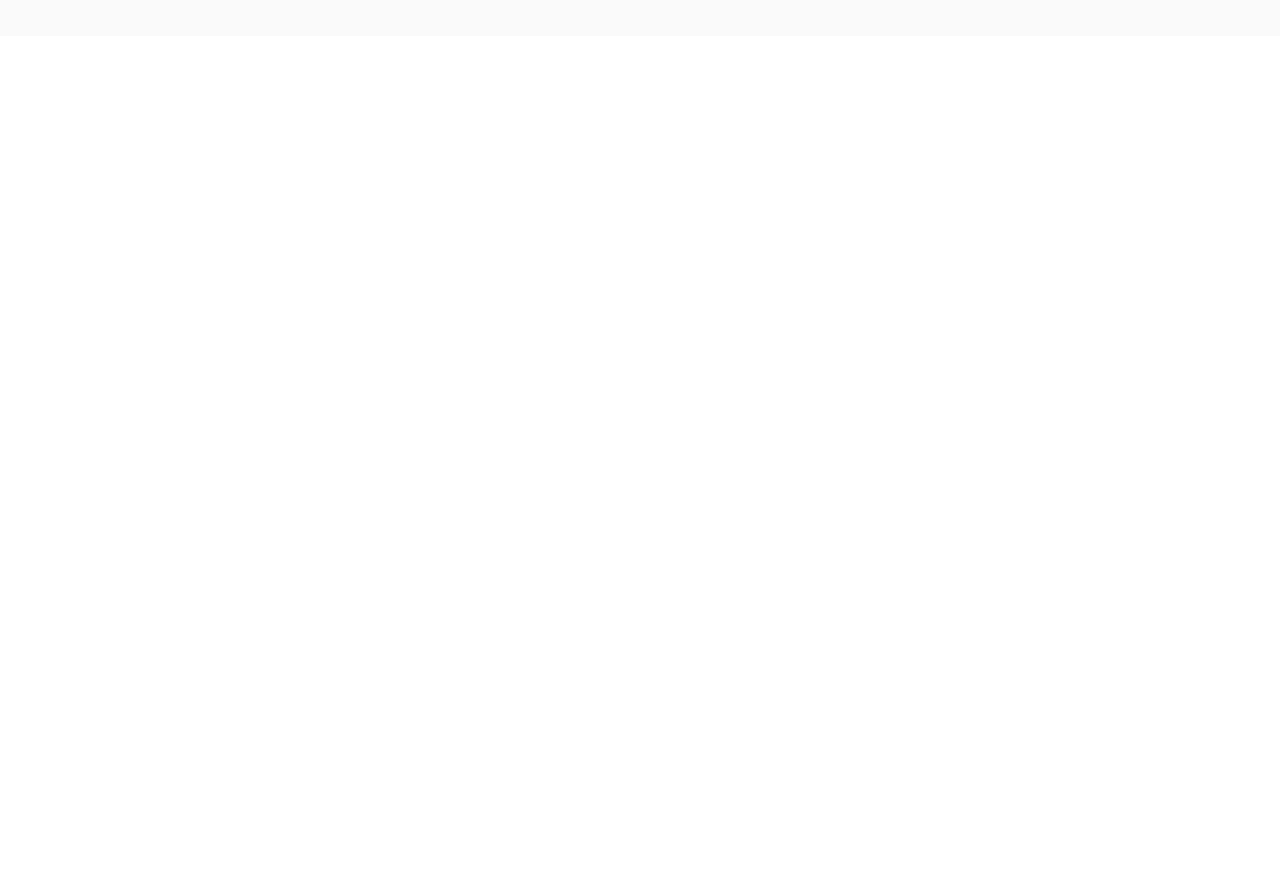
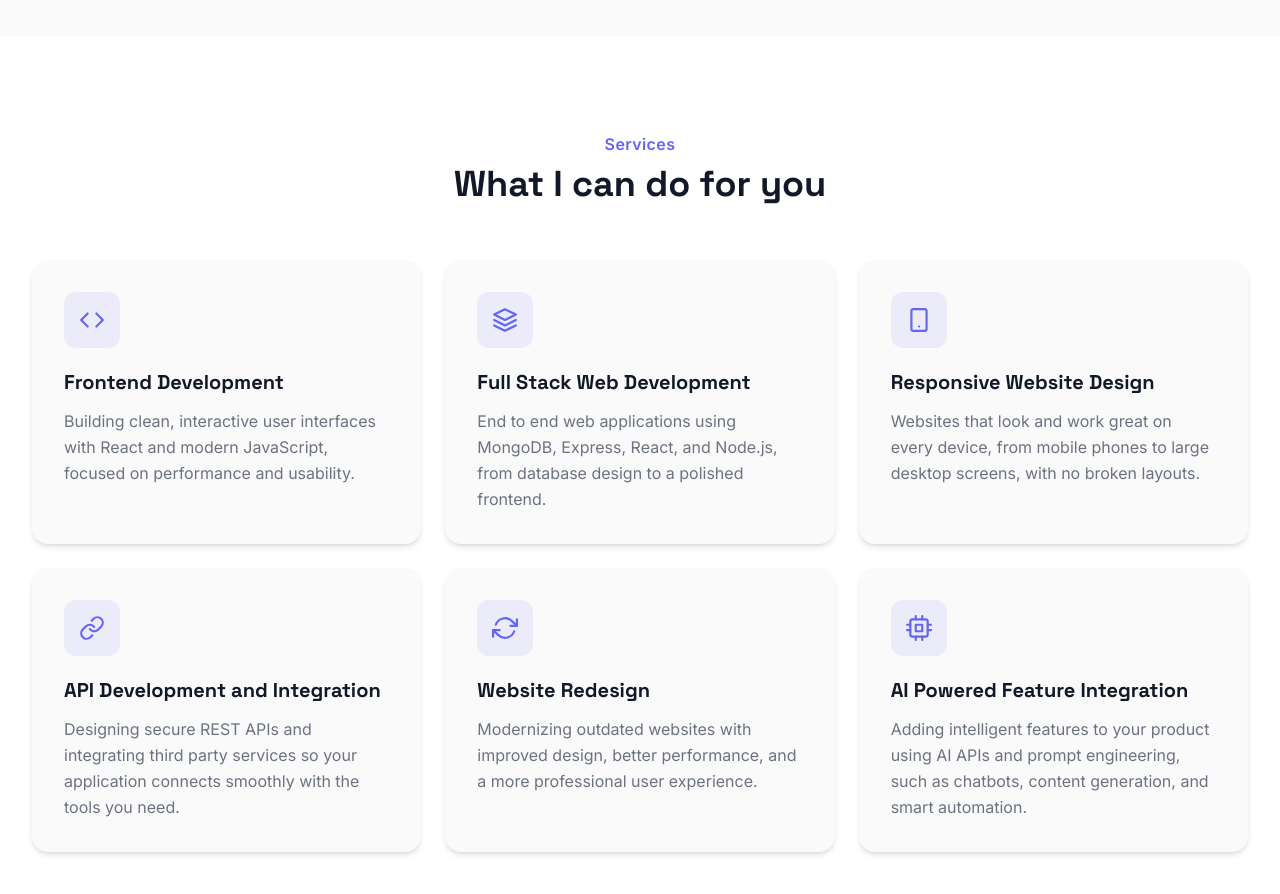
Before and after one commit to Ozoigbo-Sarah/portfolio-website, a React (Vite) app: page / in a window 1280 px wide. Shown: the part 2080-2974 px from the top of the page. Before the commit the page ends 2116 px from the top, so only its background shows below. Built offline with nearby package versions, Linux system fonts and the light colour scheme.

Commit message:
Add Services section with accurate full-stack and AI offerings

```diff
--- a/src/App.jsx
+++ b/src/App.jsx
@@ -2,6 +2,7 @@ import Navbar from './components/Navbar'
 import HeroSection from './sections/HeroSection'
 import AboutSection from './sections/AboutSection'
 import SkillsSection from './sections/SkillsSection'
+import ServicesSection from './sections/ServicesSection'
 
 function App() {
   return (
@@ -10,6 +11,7 @@ function App() {
       <HeroSection />
       <AboutSection />
       <SkillsSection />
+      <ServicesSection />
     </div>
   )
 }
--- /dev/null
+++ b/src/sections/ServicesSection.jsx
@@ -0,0 +1,104 @@
+import { motion } from 'framer-motion'
+import {
+  FiCode,
+  FiLayers,
+  FiSmartphone,
+  FiLink,
+  FiRefreshCw,
+  FiCpu,
+} from 'react-icons/fi'
+import Section from '../components/Section'
+
+const services = [
+  {
+    icon: <FiCode size={26} />,
+    title: 'Frontend Development',
+    description:
+      'Building clean, interactive user interfaces with React and modern JavaScript, focused on performance and usability.',
+  },
+  {
+    icon: <FiLayers size={26} />,
+    title: 'Full Stack Web Development',
+    description:
+      'End to end web applications using MongoDB, Express, React, and Node.js, from database design to a polished frontend.',
+  },
+  {
+    icon: <FiSmartphone size={26} />,
+    title: 'Responsive Website Design',
+    description:
+      'Websites that look and work great on every device, from mobile phones to large desktop screens, with no broken layouts.',
+  },
+  {
+    icon: <FiLink size={26} />,
+    title: 'API Development and Integration',
+    description:
+      'Designing secure REST APIs and integrating third party services so your application connects smoothly with the tools you need.',
+  },
+  {
+    icon: <FiRefreshCw size={26} />,
+    title: 'Website Redesign',
+    description:
+      'Modernizing outdated websites with improved design, better performance, and a more professional user experience.',
+  },
+  {
+    icon: <FiCpu size={26} />,
+    title: 'AI Powered Feature Integration',
+    description:
+      'Adding intelligent features to your product using AI APIs and prompt engineering, such as chatbots, content generation, and smart automation.',
+  },
+]
+
+const fadeUp = {
+  hidden: { opacity: 0, y: 30 },
+  visible: (delay = 0) => ({
+    opacity: 1,
+    y: 0,
+    transition: { duration: 0.6, delay, ease: 'easeOut' },
+  }),
+}
+
+function ServicesSection() {
+  return (
+    <Section id="services" className="bg-surface-light dark:bg-surface-dark">
+      <motion.div
+        initial="hidden"
+        whileInView="visible"
+        viewport={{ once: true, amount: 0.3 }}
+        variants={fadeUp}
+        custom={0}
+        className="text-center mb-14"
+      >
+        <p className="text-primary dark:text-primary-dark font-semibold tracking-wide mb-2">
+          Services
+        </p>
+        <h2 className="text-3xl md:text-4xl font-bold">
+          What I can do for you
+        </h2>
+      </motion.div>
+
+      <div className="grid sm:grid-cols-2 lg:grid-cols-3 gap-6">
+        {services.map((service, index) => (
+          <motion.div
+            key={service.title}
+            initial="hidden"
+            whileInView="visible"
+            viewport={{ once: true, amount: 0.3 }}
+            variants={fadeUp}
+            custom={index * 0.1}
+            className="p-8 rounded-2xl bg-bg-light dark:bg-bg-dark shadow-md hover:shadow-xl hover:-translate-y-1 transition-all"
+          >
+            <div className="w-14 h-14 flex items-center justify-center rounded-xl bg-primary/10 dark:bg-primary-dark/10 text-primary dark:text-primary-dark mb-5">
+              {service.icon}
+            </div>
+            <h3 className="text-xl font-bold mb-3">{service.title}</h3>
+            <p className="text-muted-light dark:text-muted-dark leading-relaxed">
+              {service.description}
+            </p>
+          </motion.div>
+        ))}
+      </div>
+    </Section>
+  )
+}
+
+export default ServicesSection
```
